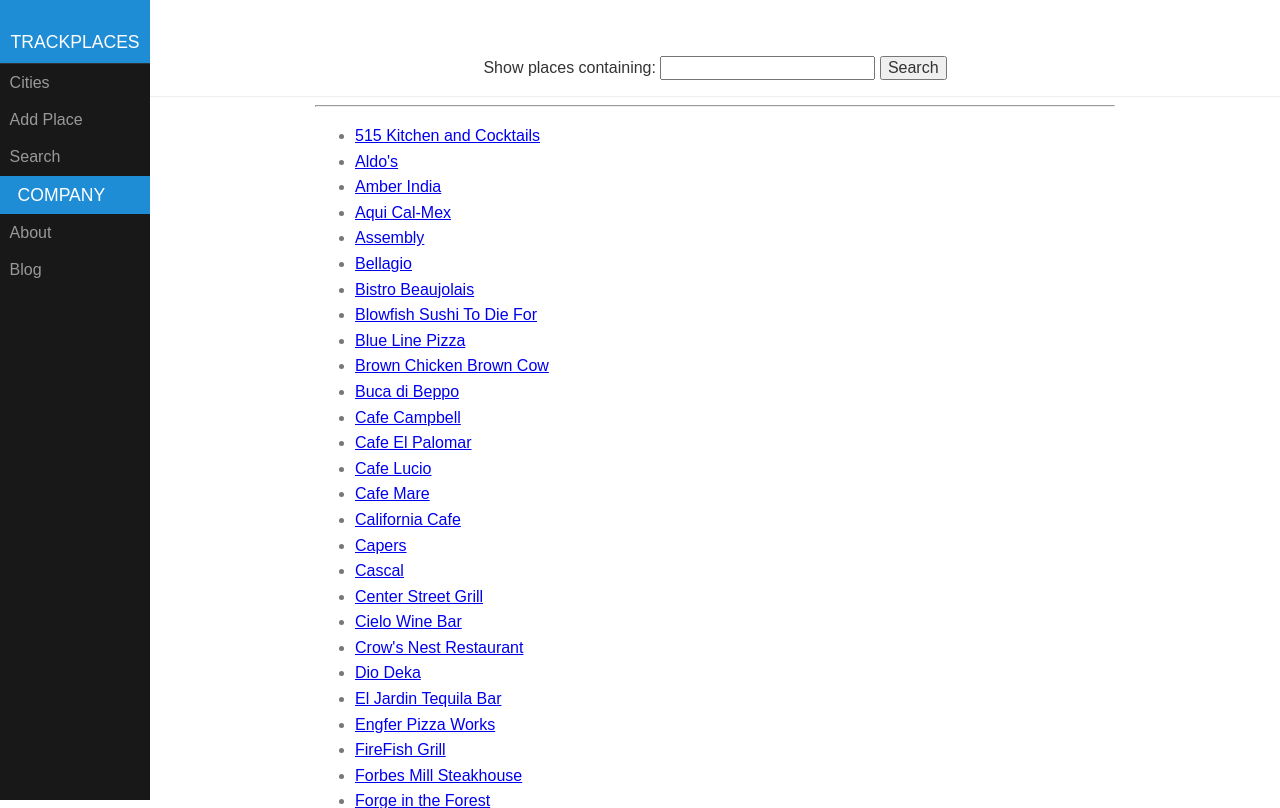
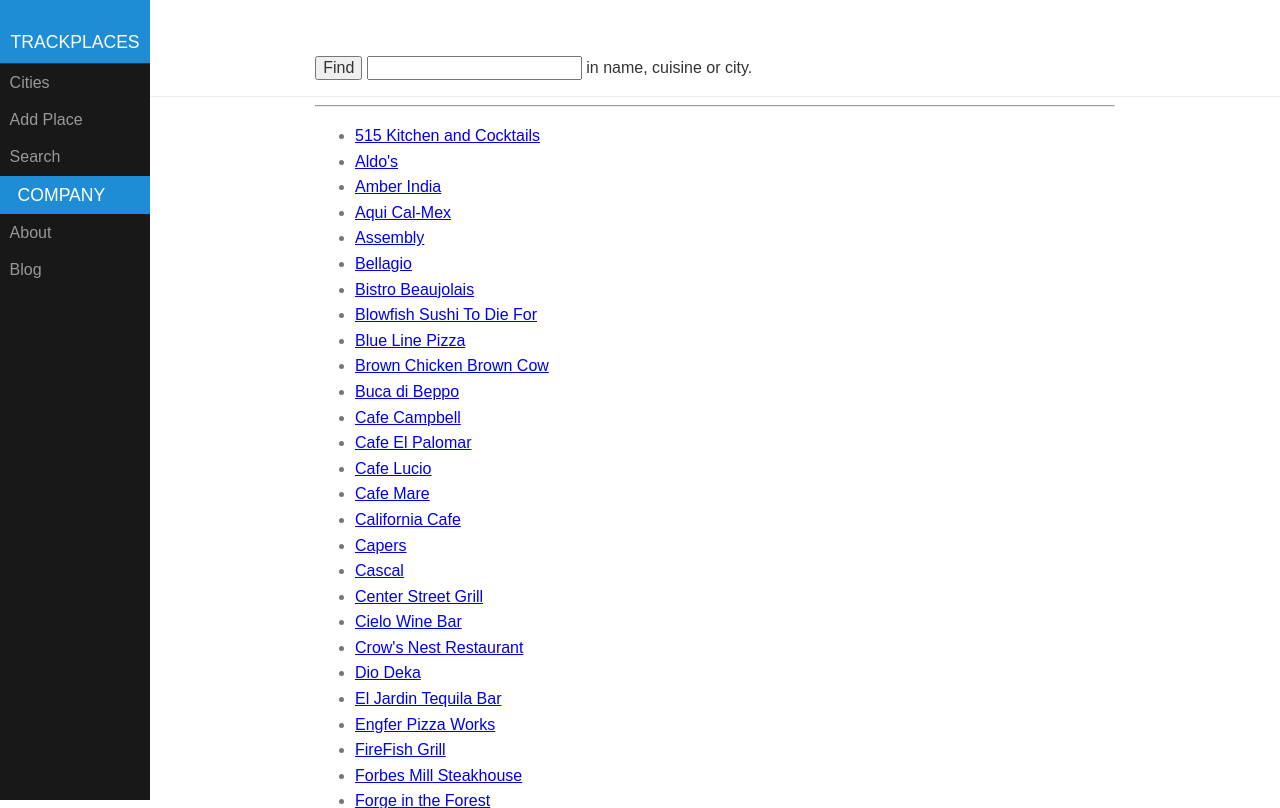
Before and after one commit to danecollins/tp, a Django app: page /places/search/ in a window 1280 px wide. Shown: the top 808 px of the page. Run offline with Django 3.2, Linux system fonts and the light colour scheme; data comes from the database, SQL or seed files in the repository.

Commit message:
Add cuisine and city to fields searched on search page

```diff
--- a/places/templates/places/search.html
+++ b/places/templates/places/search.html
@@ -3,14 +3,18 @@
 {% block title %}View Places{% endblock title %}
 
 {% block header %}
+<div class="pure-g">
+<div class="pure-u-3-24" align="left"></div>
+<div class="pure-u-20-24" align="left">
 <form action="{% url 'places:search' %}" method="post">
   {% csrf_token %}
    <p>
-      <label>Show places containing:</label>
+      <input type="submit" value="Find">
       <input type="text" name="pat" value={{ args.pat }}>
-      <input type="submit" value="Search">
+      in name, cuisine or city.
    </p>
   </form>
+</div></div>
 {% endblock header %}
 
 {% block content %}
--- a/places/views.py
+++ b/places/views.py
@@ -344,7 +344,6 @@ def place_save(request, place_id):
                   {'p': p, 'visittype': VisitType.as_string(p.visited)})
 
 
-
 def search(request):
     if request.method == 'GET':
         places = Place.objects.filter(archived=False)
@@ -353,7 +352,8 @@ def search(request):
     else:
         args = request.POST
         pat = re.compile(args['pat'], re.IGNORECASE)
-        places = [p for p in Place.objects.filter(archived=False) if pat.search(p.name)]
+        places = [p for p in Place.objects.filter(archived=False)
+                  if pat.search(p.name) or pat.search(p.cuisine) or pat.search(p.city)]
         logprint('User:{} searched for: {}'.format(request.user, args.get('pat', '')))
 
     # create a unique set of places, want to prefer places you own
```
